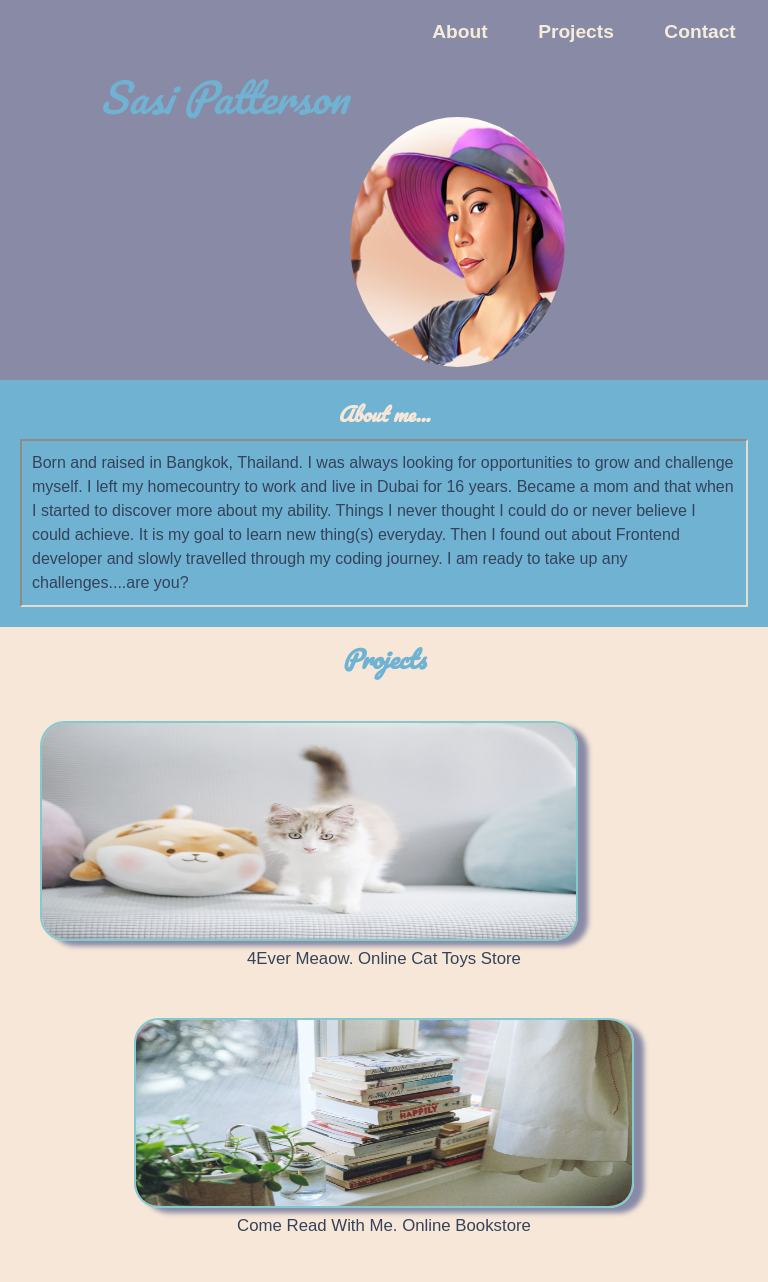
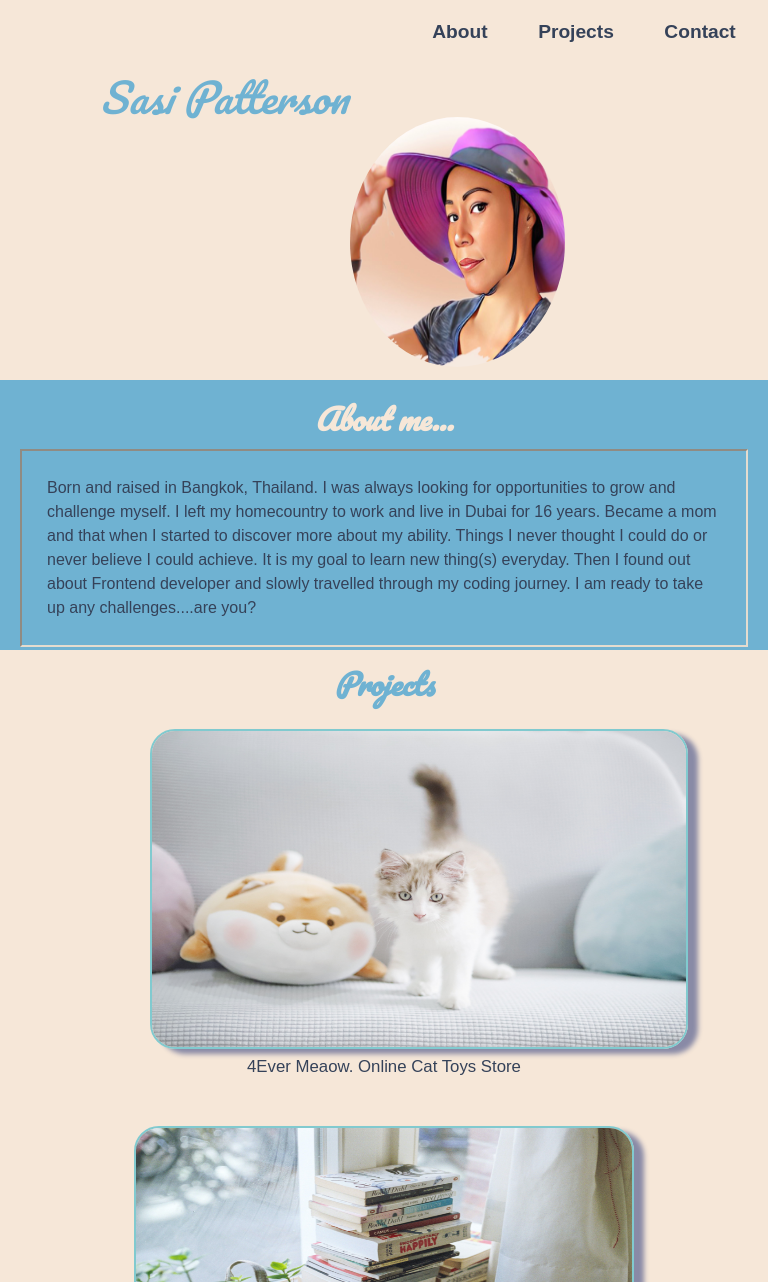
Before and after one commit to sasimapatterson/simple-portfolio, a plain HTML site: page index.html in a window 768 px wide. Shown: the top 1282 px of the page. Drawn offline with Linux system fonts and the light colour scheme; grey boxes are pictures that could not be loaded.

Commit message:
adjusted elements in each media queries to fit each screen sizes

```diff
--- a/assets/css/style.css
+++ b/assets/css/style.css
@@ -52,14 +52,14 @@ header {
 .profile img {
     border-radius: 50%;
     margin-top: 0px;
-    margin-left: 130px;
+    margin-left: /*130px*/150px;
     width: 35%;
     height: 130px;
 }
 
 h1 {
     padding-top: 20px;
-    margin-left: 240px;
+    margin-left: /*240px*/ 350px;
     font-size: 1.2rem;
     font-weight: 300;
     font-family: 'Pacifico', cursive;
@@ -183,8 +183,6 @@ h1 {
     text-decoration: underline;
     color: #354259;
 }
-
-
 
 footer {
     font-size: 1rem;
@@ -398,7 +396,7 @@ footer {
      }
 
      nav a {
-        color: #F5EDDC;
+        color: #354259;
         justify-content: flex-start;
         padding-top: 15px;
         font-size: 1.2rem;
@@ -406,7 +404,7 @@ footer {
     }
 
     header {
-        background: #898AA6;
+        background: #F6E7D8;
         height: 380px;
         width: 100%;
     }
@@ -430,11 +428,31 @@ footer {
 
     }
 
+    .about {
+        height: 270px;
+    }
+
+    .about h2 {
+        font-size: 1.8rem;
+    }
+
+    .about p {
+        padding: 25px;
+    }
+
+    .projects {
+        height: 1090px;
+    }
+
+    .projects h2 {
+        font-size: 1.8rem;
+    }
+
     .project-showcase img {
-        margin-top: 30px;
-        margin-left: 40px;
+        margin-top: 10px;
+        margin-left: 150px;
         width: 70%;
-        height: 220px;
+        height: 320px;
         border-color: #81CACF;
     }
 
@@ -442,14 +460,23 @@ footer {
         width: 65%;
         border-color: #81CACF;
         margin-top: 50px;
-        height: 190px;
+        height: 240px;
     }
 
     .demo2 img {
        border-color: #81CACF;
        width: 55%;
        margin-top: 50px;
-       height: 190px;
+       height: 240px;
+    }
+
+    .contact h2 {
+        font-size: 1.8rem;
+    }
+
+    .social ul {
+        padding-top: 15px;
+
     }
 
 }
```
